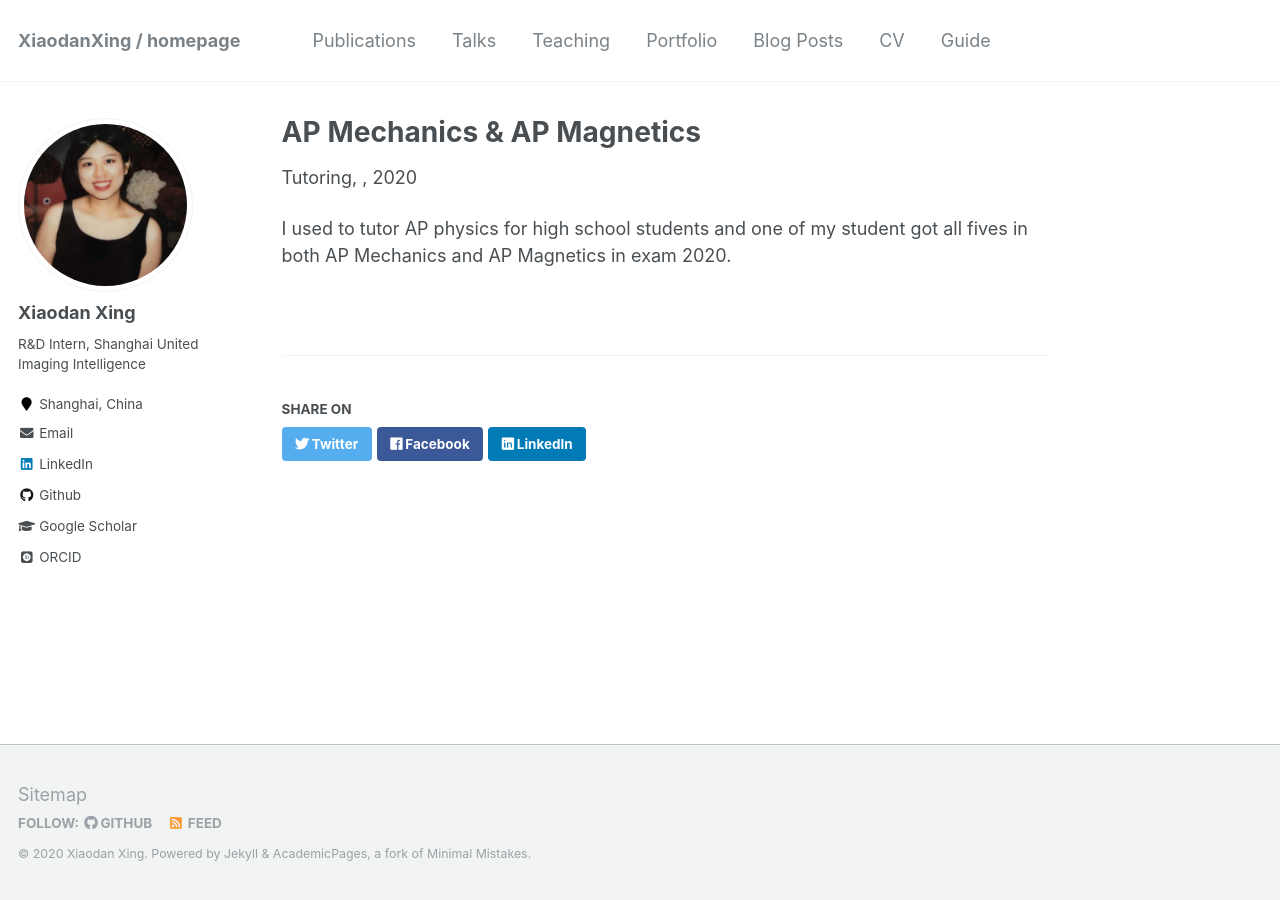
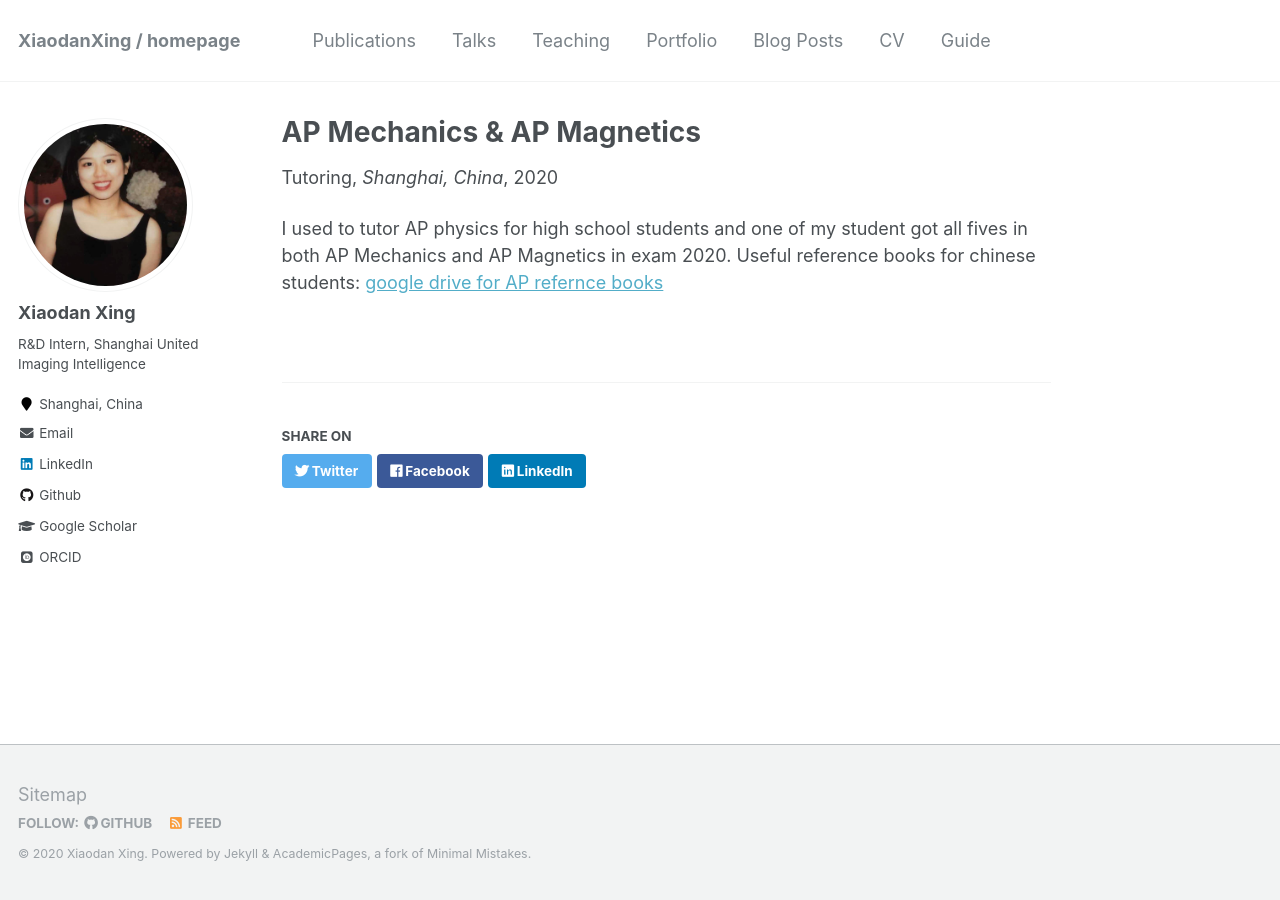
Before and after one commit to XiaodanXing/XiaodanXing.github.io, a Jekyll site: the page built from _teaching/AP tutoring.md, in a window 1280 px wide. Built offline with Jekyll 4.4.1, drawn with Linux system fonts in a browser that asks for light colours; some web fonts are replaced.

Commit message:
Update AP tutoring.md

```diff
--- a/_teaching/AP tutoring.md
+++ b/_teaching/AP tutoring.md
@@ -2,8 +2,9 @@
 title: "AP Mechanics & AP Magnetics"
 collection: teaching
 type: "Tutoring"
+venue: "Shanghai, China"
 date: 2018.9 - 2020.7
-location: "Shanghai China"
+location: "Shanghai, China"
 ---
 
-I used to tutor AP physics for high school students and one of my student got all fives in both AP Mechanics and AP Magnetics in exam 2020.
+I used to tutor AP physics for high school students and one of my student got all fives in both AP Mechanics and AP Magnetics in exam 2020. Useful reference books for chinese students: [google drive for AP refernce books](http://academicpages.github.io/files/paper1.pdf)
```
